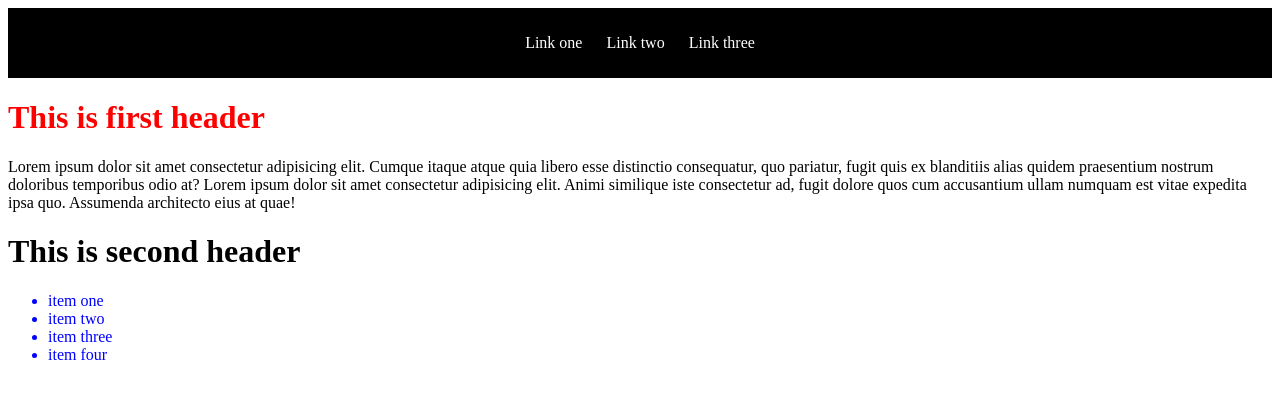
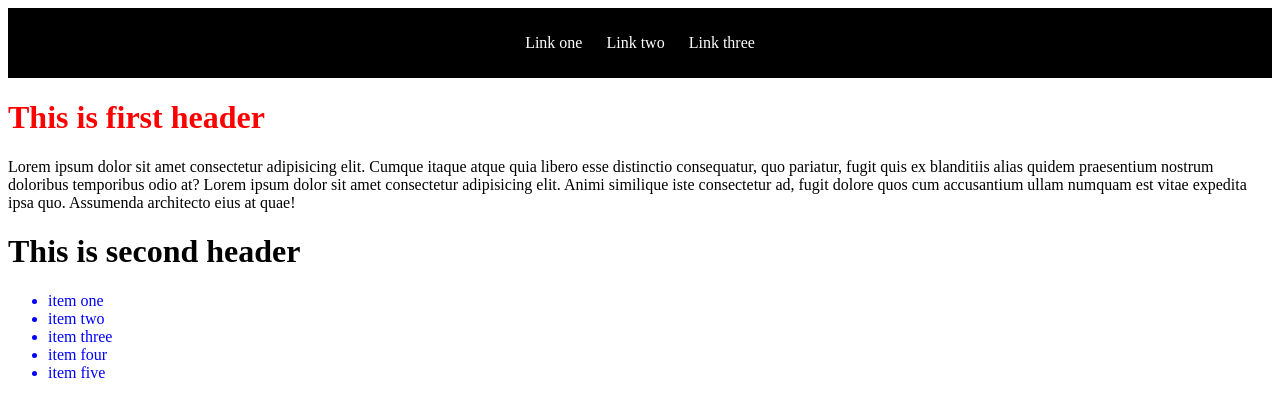
Before and after one commit to gmontano79/test-class, a plain HTML site: page index.html in a window 1280 px wide. Drawn offline with Linux system fonts and the light colour scheme.

Commit message:
thi is my second commit

```diff
--- a/index.html
+++ b/index.html
@@ -30,7 +30,7 @@
 <li class="listitem">item two</li>
 <li class="listitem">item three</li>
 <li class="listitem">item four</li>
-
+<li class="listitem">item five</li>
       </ul>
     </p>
   </body>
```
